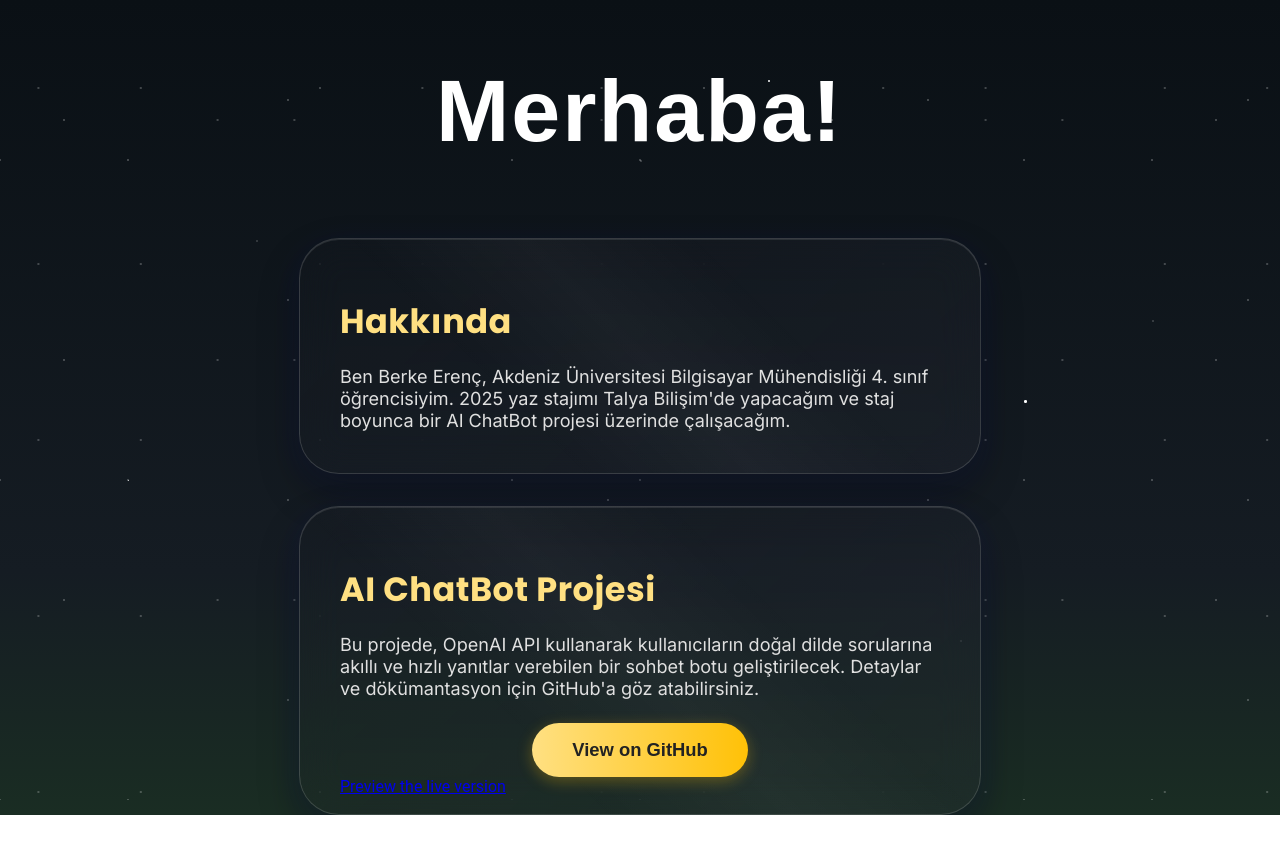
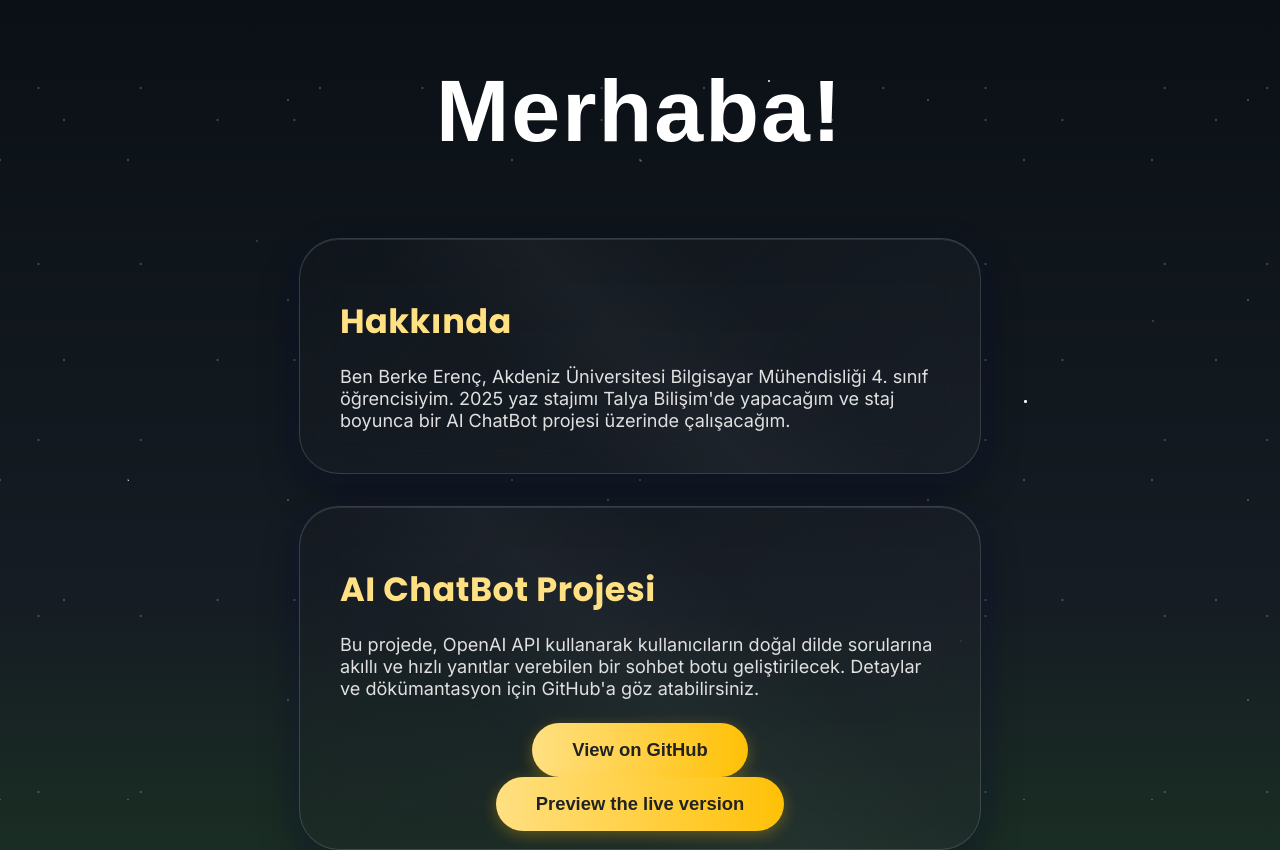
Before and after one commit to berkeerenc/talya-project, a plain HTML site: page index.html in a window 1280 px wide. Before the commit the page ends 815 px from the top, so only its background shows below. Drawn offline with Linux system fonts and the light colour scheme.

Commit message:
added live buton

```diff
--- a/style.css
+++ b/style.css
@@ -277,6 +277,9 @@ body::before {
 .content-box.left-align a.github-btn {
   margin-left: 0;
 }
+.content-box.left-align a.live-btn {
+  margin-left: 0;
+}
 
 .desc {
   color: #bdbdbd;
@@ -312,6 +315,34 @@ body::before {
   transform: translateY(-2px);
 }
 .github-btn i {
+  font-size: 1.2em;
+}
+.live-btn {
+  margin: 40px auto 0 auto;
+  display: inline-flex;
+  align-items: center;
+  gap: 10px;
+  background: linear-gradient(90deg, #ffe082 0%, #ffc107 100%);
+  color: #222;
+  font-family: 'Montserrat', sans-serif;
+  font-size: 1.15rem;
+  font-weight: 600;
+  border: none;
+  border-radius: 50px;
+  padding: 16px 40px;
+  text-decoration: none;
+  box-shadow: 0 4px 15px rgba(255, 193, 7, 0.3);
+  transition: all 0.3s ease;
+  position: relative;
+  overflow: hidden;
+}
+.live-btn:hover {
+  background: linear-gradient(90deg, #ffc107 0%, #ffe082 100%);
+  color: #111;
+  box-shadow: 0 8px 25px rgba(255, 193, 7, 0.4);
+  transform: translateY(-2px);
+}
+.live-btn i {
   font-size: 1.2em;
 }
 
@@ -513,6 +544,12 @@ h3 {
   display: block;
   margin: 0 auto;
 }
+.card2 .content-box.left-align a.live-btn {
+  margin-left: 0;
+  margin-right: 0;
+  display: block;
+  margin: 0 auto;
+}
 
 @keyframes cardFadeIn {
   to {
```
